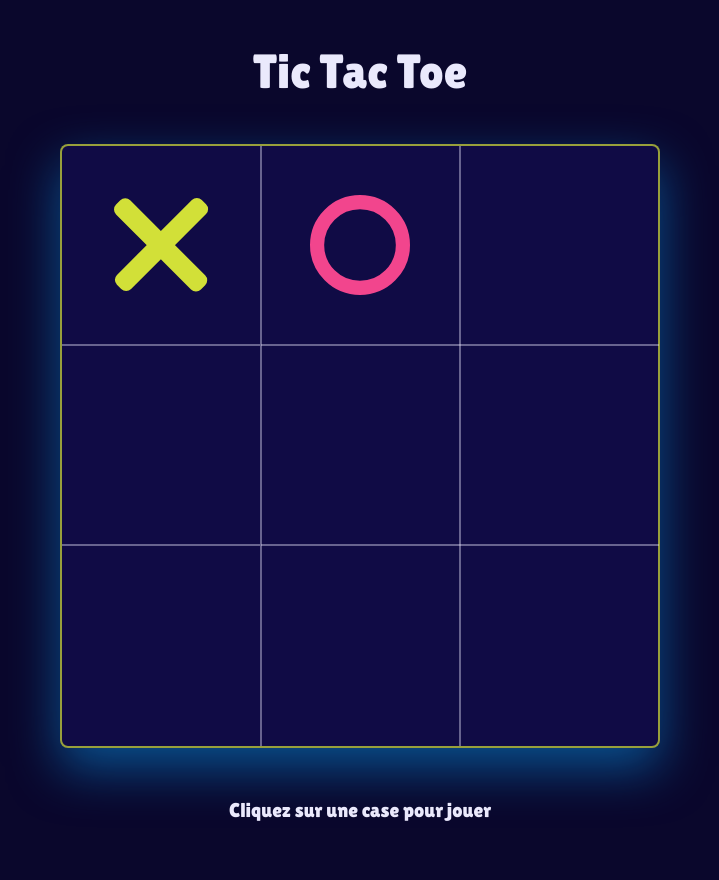
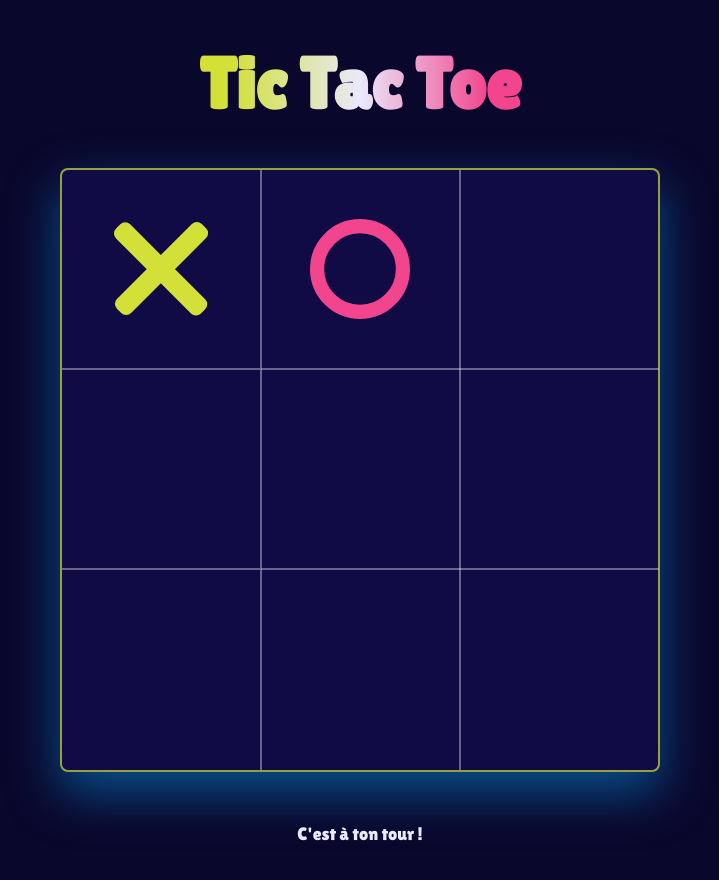
Before and after one commit to T-PRAT/tictactoe, a website built with Vite: page index.html in a window 1280 px wide. Both pictures are taken after a click on the element 442 px from the left and 246 px from the top of the page. Shown: the whole page, without its empty margins (280-999 px from the left). Built offline with nearby package versions, Linux system fonts and the light colour scheme.

Commit message:
gamestate + minor front update

```diff
--- a/index.html
+++ b/index.html
@@ -2,12 +2,16 @@
 <html lang="en">
   <head>
     <meta charset="UTF-8" />
-    <link rel="icon" type="image/svg+xml" href="/croix.svg" />
+    <link id="tabIcon" rel="icon" type="image/svg+xml" href="/croix.svg" />
     <meta name="viewport" content="width=device-width, initial-scale=1.0" />
     <title>TicTacToe</title>
   </head>
   <body class="h-screen w-screen bg-background-primary text-text font-default">
-    <h1 class="text-5xl text-center p-12">Tic Tac Toe</h1>
+    <h1
+      class="text-4xl md:text-7xl text-center p-12 font-extrabold text-transparent bg-clip-text bg-gradient-to-r from-green from-40% via-text to-pink to-60%"
+    >
+      Tic Tac Toe
+    </h1>
     <div
       id="board"
       class="bg-background-secondary grid grid-cols-3 gap-0 border-2 border-green rounded-lg shadow-[0_20px_50px_rgba(8,_112,_184,_0.7)] mx-auto w-[300px] h-[300px]] md:w-[600px] md:h-[600px]]"
@@ -94,16 +98,16 @@
         </svg>
       </div>
     </div>
-    <p class="text-center text-xl p-12">Cliquez sur une case pour jouer</p>
+    <p id="instruction" class="text-center text-lg p-12">Cliquez sur une case pour jouer</p>
     <div id="popup" class="hidden">
       <div class="fixed inset-0 bg-black bg-opacity-20 filter backdrop-blur-md z-10"></div>
       <div
-        class="absolute top-1/2 left-1/2 transform -translate-x-1/2 -translate-y-1/2 z-20 bg-background-primary p-12 rounded-lg border-2 shadow-[0_20px_50px_rgba(8,_112,_184,_0.7)]"
+        class="absolute top-1/2 left-1/2 transform -translate-x-1/2 -translate-y-1/2 z-20 bg-background-primary p-12 rounded-lg border shadow-[0_20px_50px_rgba(8,_112,_184,_0.7)]"
       >
         <p id="message" class="text-center text-2xl pb-12">Bien joué, tu as gagné !</p>
         <button
           id="playagain"
-          class="bg-background-secondary text-text font-default text-xl p-3 border-2 rounded-lg mx-28 w-[150px] md:w-[300px] hover:scale-105 ease-in-out duration-200 transform"
+          class="text-background-primary outline-1 bg-gradient-to-r from-green/70 from-5% to-pink/70 to-90% font-default text-3xl p-3 border-2 rounded-xl mx-12 md:mx-28 w-[150px] md:w-[300px] hover:scale-105 ease-in-out duration-200 transform"
         >
           Rejouer
         </button>
--- a/main.js
+++ b/main.js
@@ -9,6 +9,9 @@ import bot_function from './bot'
 
 // Selectionner cases
 const cells = document.querySelectorAll(".cell");
+const instruction = document.getElementById("instruction");
+const tabIcon = document.getElementById("tabIcon");
+console.log(tabIcon);
 
 
 let isPlayerTurn = true;
@@ -41,12 +44,18 @@ function writeSVG(isPlayer, i) {
   }
 }
 
-// Changer couleur de bordure
-function changeBorder(isPlayer) {
+// Changer couleur de bordure et message d'instruction et icone de la page et titre onglet
+function gameState(isPlayer) {
   if (isPlayer) {
     document.getElementById("board").style.borderColor = "rgba(210, 224, 56, 0.7)";
+    instruction.textContent = "C'est à ton tour !";
+    tabIcon.setAttribute("href", "./croix.svg");
+    document.title = "Tic Tac Toe - A toi !";
   } else {
     document.getElementById("board").style.borderColor = "rgba(242, 69, 141, 0.7)";
+    instruction.textContent = "C'est au tour du bot !";
+    tabIcon.setAttribute("href", "./rond.svg");
+    document.title = "Tic Tac Toe - Au bot !";
   }
 }
 
@@ -79,9 +88,9 @@ function play(i) {
           return;
         }
       }
-      changeBorder(true);
+      gameState(true);
     }, 1000);
-    changeBorder(false);
+    gameState(false);
   } else {
     isPlayerTurn = true; // Retourner au tour du joueur le placement est invalide
   }
@@ -93,10 +102,10 @@ function isGameOver() {
   for (let i = 0; i < winnerLine.length; i++) {
     const [a, b, c] = winnerLine[i];
     if (
-        board[a] !== "" &&
-        board[a] === board[b] &&
-        board[a] === board[c]
-      ) {
+      board[a] !== "" &&
+      board[a] === board[b] &&
+      board[a] === board[c]
+    ) {
       return true; // Si une combinaison est présente le loop va se terminer et donc le jeu est terminé
     }
   }
@@ -125,10 +134,11 @@ function displayWinner(winner) {
     message.textContent = "Bien joué, tu as gagné !";
   } else if (winner === "Bot") {
     message.textContent = "Dommage, le bot a gagné !";
-  } else if (winner === "Draw"){
+  } else if (winner === "Draw") {
     message.textContent = "C'est un match nul !";
   }
 
+  document.title = "Tic Tac Toe";
   // Faire aparaitre le popup
   popup.classList.remove("hidden");
 
--- a/tailwind.config.js
+++ b/tailwind.config.js
@@ -14,6 +14,7 @@ export default {
       'pink': '#F2458D',
       'green': '#D2E038',
       'black': '#000000',
+      'transparent': 'transparent',
     },
     extend: {
       fontFamily: {
```
